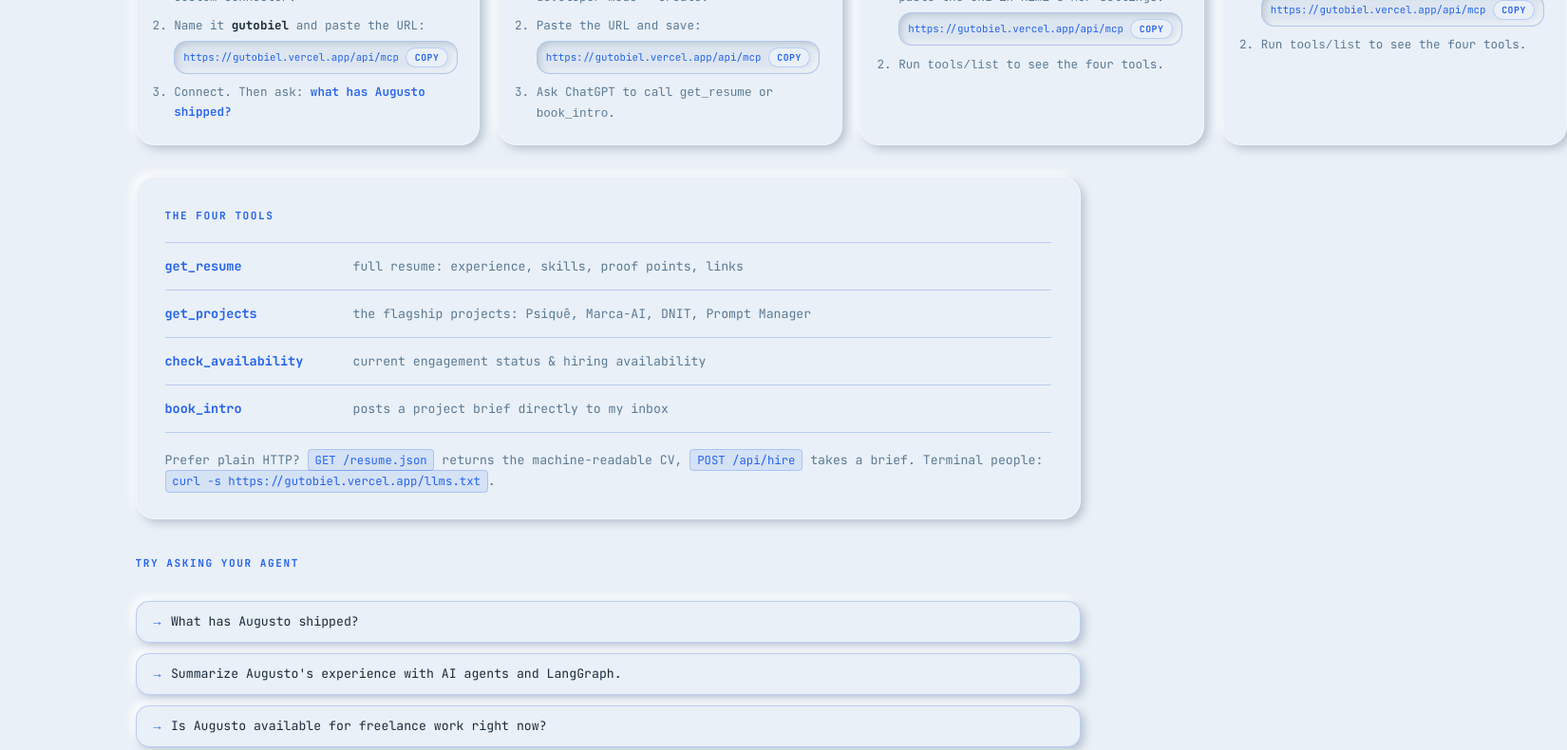
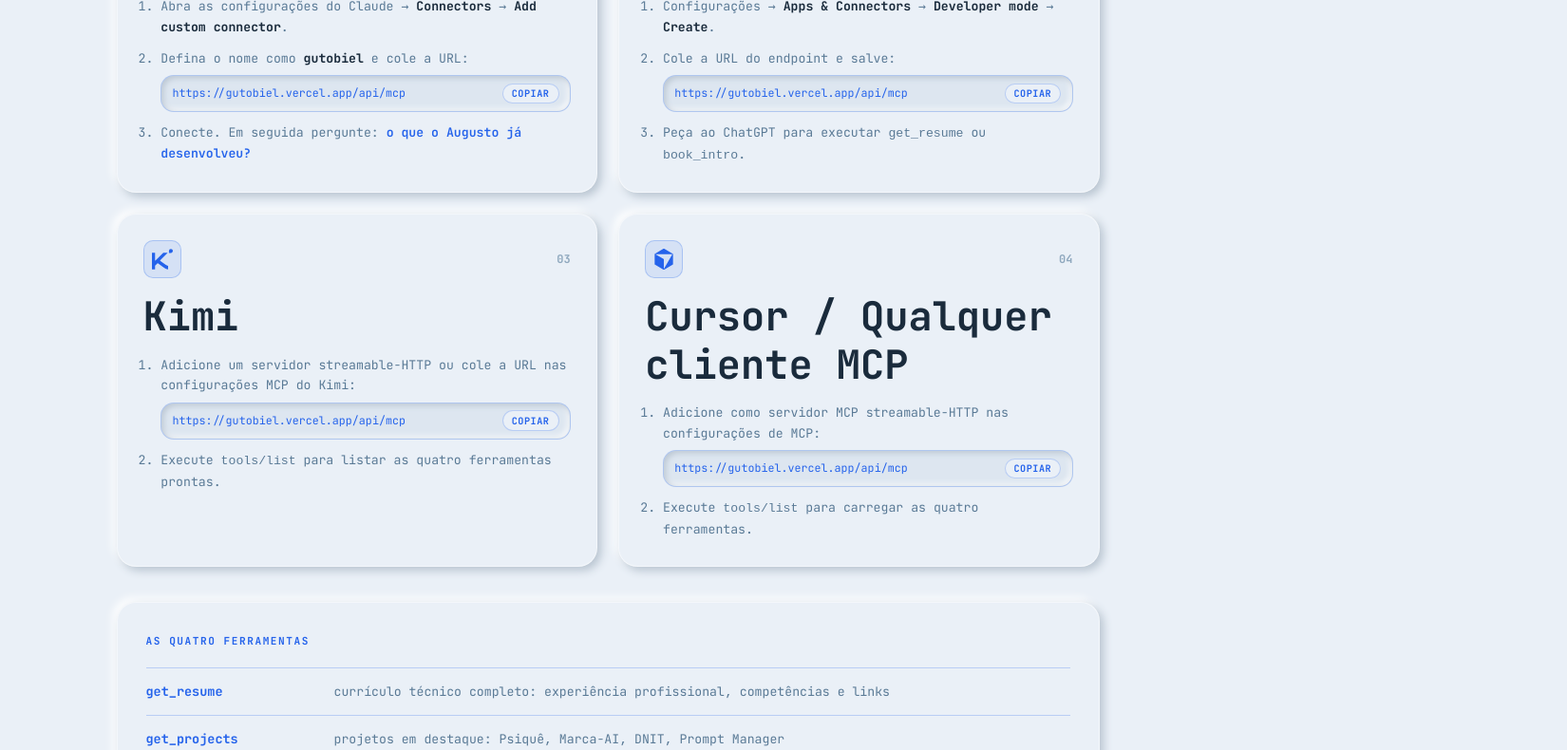
Before and after one commit to Gutobiel/Portifolio, a website: page connect.html in a window 1280 px wide. Shown: the part 662-1452 px from the top of the page at 95% size, 1650 px wide, since content can reach past the window. Drawn offline with Linux system fonts and the light colour scheme; no server answers; animation ran at ten frames a second.

Commit message:
fix(connect): localize connect page to Portuguese, make LLM cards wider and responsive without overflow, and fix agent-badge link

```diff
--- a/connect.html
+++ b/connect.html
@@ -6,9 +6,9 @@
   <meta name="viewport" content="width=device-width, initial-scale=1.0">
 
   <!-- AEO, SEO & CRAWLER META TAGS -->
-  <title>Connect — Augusto Gabriel (Gutobiel) · Agent-Ready Portfolio (MCP)</title>
+  <title>Conectar — Augusto Gabriel (Gutobiel) · Portfólio Pronto para Agentes (MCP)</title>
   <meta name="description"
-    content="Agent-ready, humans welcome. Adicione este portfólio como conector MCP no Claude, ChatGPT, Cursor ou Kimi para avaliar experiência, projetos, verificar disponibilidade e contratar.">
+    content="Pronto para agentes, bem-vindo a humanos. Adicione este portfólio como conector MCP no Claude, ChatGPT, Cursor ou Kimi para avaliar projetos, verificar disponibilidade e contratar.">
   <meta name="keywords"
     content="MCP, Model Context Protocol, Agentes de IA, Augusto Gabriel, Gutobiel, Fullstack Developer, LangGraph, Claude Connector, ChatGPT Connector">
   <meta name="author" content="Augusto Gabriel Rodrigues dos Santos">
@@ -24,9 +24,9 @@
   <!-- OPEN GRAPH / SOCIAL -->
   <meta property="og:type" content="website">
   <meta property="og:url" content="https://gutobiel.vercel.app/connect">
-  <meta property="og:title" content="Connect — Augusto Gabriel (Gutobiel) · Agent-Ready Portfolio (MCP)">
+  <meta property="og:title" content="Conectar — Augusto Gabriel (Gutobiel) · Portfólio Pronto para Agentes (MCP)">
   <meta property="og:description"
-    content="Agent-ready, humans welcome. Conecte este portfólio ao seu Agente de IA via Model Context Protocol (MCP) no Claude, ChatGPT, Cursor ou Kimi.">
+    content="Pronto para agentes, bem-vindo a humanos. Conecte este portfólio ao seu Agente de IA via Model Context Protocol (MCP) no Claude, ChatGPT, Cursor ou Kimi.">
   <meta property="og:image" content="https://gutobiel.vercel.app/image.png">
   <meta property="og:image:width" content="1200">
   <meta property="og:image:height" content="630">
@@ -35,9 +35,9 @@
 
   <!-- TWITTER -->
   <meta name="twitter:card" content="summary_large_image">
-  <meta name="twitter:title" content="Connect — Augusto Gabriel · Agent-Ready MCP">
+  <meta name="twitter:title" content="Conectar — Augusto Gabriel · Portfólio Pronto para Agentes MCP">
   <meta name="twitter:description"
-    content="Agent-ready, humans welcome. Conecte este portfólio ao seu Agente via Model Context Protocol (MCP).">
+    content="Pronto para agentes, bem-vindo a humanos. Conecte este portfólio ao seu Agente via Model Context Protocol (MCP).">
   <meta name="twitter:image" content="https://gutobiel.vercel.app/image.png">
 
   <!-- THEME COLOR & FAVICON -->
@@ -65,9 +65,9 @@
   {
     "@context": "https://schema.org",
     "@type": "WebPage",
-    "name": "Connect — Augusto Gabriel (Gutobiel) · Agent-Ready Portfolio (MCP)",
+    "name": "Conectar — Augusto Gabriel (Gutobiel) · Portfólio Pronto para Agentes (MCP)",
     "url": "https://gutobiel.vercel.app/connect",
-    "description": "Agent-ready, humans welcome. Adicione este portfólio como conector MCP no Claude, ChatGPT, Cursor ou Kimi para avaliar projetos e contratar.",
+    "description": "Pronto para agentes, bem-vindo a humanos. Adicione este portfólio como conector MCP no Claude, ChatGPT, Cursor ou Kimi para avaliar projetos e contratar.",
     "inLanguage": "pt-BR",
     "isPartOf": {
       "@type": "WebSite",
@@ -92,13 +92,13 @@
       {
         "@type": "ListItem",
         "position": 1,
-        "name": "Home",
+        "name": "Início",
         "item": "https://gutobiel.vercel.app/"
       },
       {
         "@type": "ListItem",
         "position": 2,
-        "name": "Connect (MCP)",
+        "name": "Conectar (MCP)",
         "item": "https://gutobiel.vercel.app/connect"
       }
     ]
@@ -161,19 +161,19 @@
     </div>
 
     <!-- AGENT-READY · MCP SECTION -->
-    <section class="section" id="mcp" style="padding-top: 0;">
+    <section class="section" id="mcp" style="padding-top: 0; width: 100%; max-width: 100%;">
       <div class="section-header reveal">
-        <p class="section-kicker" data-i18n="mcp_kicker">08 / Agent-ready &middot; MCP</p>
-        <h1 data-i18n="mcp_title" style="font-size: clamp(2rem, 4.5vw, 3rem); margin: 0.3rem 0 0.8rem;">This site speaks MCP.</h1>
-        <p class="section-subtitle" data-i18n="mcp_desc" style="max-width: 720px; margin: 0 auto; font-size: 1.05rem;">
-          Agent-ready, humans welcome. Add this portfolio as a connector and your agent can evaluate my work, check availability, and book a project intro. No account, auth, or signup.
+        <p class="section-kicker" data-i18n="mcp_kicker">08 / Pronto para Agentes &middot; MCP</p>
+        <h1 data-i18n="mcp_title" style="font-size: clamp(2rem, 4.5vw, 3rem); margin: 0.3rem 0 0.8rem;">Este site fala MCP.</h1>
+        <p class="section-subtitle" data-i18n="mcp_desc" style="max-width: 760px; margin: 0 auto; font-size: 1.05rem;">
+          Pronto para agentes, bem-vindo a humanos. Adicione este portfólio como conector no seu cliente de IA para que seu agente possa avaliar meus projetos, checar disponibilidade e agendar uma reunião de briefing. Sem necessidade de conta, autenticação ou cadastro.
         </p>
       </div>
 
       <!-- MCP ENDPOINT BAR -->
       <div class="mcp-endpoint-bar reveal">
         <div class="mcp-endpoint-info">
-          <span class="mcp-endpoint-tag">MCP endpoint</span>
+          <span class="mcp-endpoint-tag">Endpoint MCP</span>
           <code class="mcp-endpoint-url">https://gutobiel.vercel.app/api/mcp</code>
         </div>
         <button class="mcp-copy-btn" data-copy="https://gutobiel.vercel.app/api/mcp" title="Copiar URL do MCP">
@@ -181,11 +181,11 @@
             <rect x="9" y="9" width="13" height="13" rx="2" ry="2"></rect>
             <path d="M5 15H4a2 2 0 0 1-2-2V4a2 2 0 0 1 2-2h9a2 2 0 0 1 2 2v1"></path>
           </svg>
-          <span>copy</span>
+          <span>copiar</span>
         </button>
       </div>
 
-      <!-- 4 CLIENTS GRID -->
+      <!-- 4 CLIENTS GRID (2 COLUMNS - WIDE CARDS) -->
       <div class="mcp-clients-grid">
         <!-- 01 Claude -->
         <article class="mcp-client-card reveal">
@@ -197,17 +197,17 @@
             </span>
             <span class="mcp-client-num">01</span>
           </div>
-          <h2 class="mcp-client-name" style="font-size: 1.15rem; margin-bottom: 0.8rem;">Claude</h2>
+          <h2 class="mcp-client-name">Claude</h2>
           <ol class="mcp-client-steps">
-            <li>Open Claude settings &rarr; Connectors &rarr; Add custom connector.</li>
+            <li>Abra as configurações do Claude &rarr; <strong>Connectors</strong> &rarr; <strong>Add custom connector</strong>.</li>
             <li>
-              Name it <strong>gutobiel</strong> and paste the URL:
+              Defina o nome como <strong>gutobiel</strong> e cole a URL:
               <div class="mcp-step-code">
                 <code>https://gutobiel.vercel.app/api/mcp</code>
-                <button class="mcp-mini-copy" data-copy="https://gutobiel.vercel.app/api/mcp" aria-label="Copiar endpoint para Claude">copy</button>
+                <button class="mcp-mini-copy" data-copy="https://gutobiel.vercel.app/api/mcp" aria-label="Copiar endpoint para Claude">copiar</button>
               </div>
             </li>
-            <li>Connect. Then ask: <em>what has Augusto shipped?</em></li>
+            <li>Conecte. Em seguida pergunte: <em>o que o Augusto já desenvolveu?</em></li>
           </ol>
         </article>
 
@@ -221,17 +221,17 @@
             </span>
             <span class="mcp-client-num">02</span>
           </div>
-          <h2 class="mcp-client-name" style="font-size: 1.15rem; margin-bottom: 0.8rem;">ChatGPT</h2>
+          <h2 class="mcp-client-name">ChatGPT</h2>
           <ol class="mcp-client-steps">
-            <li>Settings &rarr; Apps &amp; Connectors &rarr; developer mode &rarr; Create.</li>
+            <li>Configurações &rarr; <strong>Apps &amp; Connectors</strong> &rarr; <strong>Developer mode</strong> &rarr; <strong>Create</strong>.</li>
             <li>
-              Paste the URL and save:
+              Cole a URL do endpoint e salve:
               <div class="mcp-step-code">
                 <code>https://gutobiel.vercel.app/api/mcp</code>
-                <button class="mcp-mini-copy" data-copy="https://gutobiel.vercel.app/api/mcp" aria-label="Copiar endpoint para ChatGPT">copy</button>
+                <button class="mcp-mini-copy" data-copy="https://gutobiel.vercel.app/api/mcp" aria-label="Copiar endpoint para ChatGPT">copiar</button>
               </div>
             </li>
-            <li>Ask ChatGPT to call <code>get_resume</code> or <code>book_intro</code>.</li>
+            <li>Peça ao ChatGPT para executar <code>get_resume</code> ou <code>book_intro</code>.</li>
           </ol>
         </article>
 
@@ -245,85 +245,85 @@
             </span>
             <span class="mcp-client-num">03</span>
           </div>
-          <h2 class="mcp-client-name" style="font-size: 1.15rem; margin-bottom: 0.8rem;">Kimi</h2>
+          <h2 class="mcp-client-name">Kimi</h2>
           <ol class="mcp-client-steps">
-            <li>Add a streamable-HTTP MCP server, or paste the URL in Kimi's MCP settings:
+            <li>Adicione um servidor streamable-HTTP ou cole a URL nas configurações MCP do Kimi:
               <div class="mcp-step-code">
                 <code>https://gutobiel.vercel.app/api/mcp</code>
-                <button class="mcp-mini-copy" data-copy="https://gutobiel.vercel.app/api/mcp" aria-label="Copiar endpoint para Kimi">copy</button>
+                <button class="mcp-mini-copy" data-copy="https://gutobiel.vercel.app/api/mcp" aria-label="Copiar endpoint para Kimi">copiar</button>
               </div>
             </li>
-            <li>Run <code>tools/list</code> to see the four tools.</li>
+            <li>Execute <code>tools/list</code> para listar as quatro ferramentas prontas.</li>
           </ol>
         </article>
 
         <!-- 04 Cursor / any MCP client -->
         <article class="mcp-client-card reveal">
           <div class="mcp-client-top">
-            <span class="mcp-client-icon" title="Cursor / Any MCP client">
+            <span class="mcp-client-icon" title="Cursor / Qualquer cliente MCP">
               <svg width="22" height="22" viewBox="0 0 24 24" fill="currentColor">
                 <path d="M11.503.131 1.891 5.678a.84.84 0 0 0-.42.726v11.188c0 .3.162.575.42.724l9.609 5.55a1 1 0 0 0 .998 0l9.61-5.55a.84.84 0 0 0 .42-.724V6.404a.84.84 0 0 0-.42-.726L12.497.131a1.01 1.01 0 0 0-.996 0M2.657 6.338h18.55c.263 0 .43.287.297.515L12.23 22.918c-.062.107-.229.064-.229-.06V12.335a.59.59 0 0 0-.295-.51l-9.11-5.257c-.109-.063-.064-.23.061-.23"/>
               </svg>
             </span>
             <span class="mcp-client-num">04</span>
           </div>
-          <h2 class="mcp-client-name" style="font-size: 1.15rem; margin-bottom: 0.8rem;">Cursor / any MCP client</h2>
+          <h2 class="mcp-client-name">Cursor / Qualquer cliente MCP</h2>
           <ol class="mcp-client-steps">
-            <li>Add a streamable-HTTP MCP server:
+            <li>Adicione como servidor MCP streamable-HTTP nas configurações de MCP:
               <div class="mcp-step-code">
                 <code>https://gutobiel.vercel.app/api/mcp</code>
-                <button class="mcp-mini-copy" data-copy="https://gutobiel.vercel.app/api/mcp" aria-label="Copiar endpoint para Cursor">copy</button>
+                <button class="mcp-mini-copy" data-copy="https://gutobiel.vercel.app/api/mcp" aria-label="Copiar endpoint para Cursor">copiar</button>
               </div>
             </li>
-            <li>Run <code>tools/list</code> to see the four tools.</li>
+            <li>Execute <code>tools/list</code> para carregar as quatro ferramentas.</li>
           </ol>
         </article>
       </div>
 
       <!-- THE FOUR TOOLS -->
       <div class="mcp-tools-block reveal">
-        <span class="mcp-block-kicker">The four tools</span>
+        <span class="mcp-block-kicker">As quatro ferramentas</span>
         <ul class="mcp-tools-list">
           <li class="mcp-tool-row">
             <code class="mcp-tool-name">get_resume</code>
-            <span class="mcp-tool-desc">full resume: experience, skills, proof points, links</span>
+            <span class="mcp-tool-desc">currículo técnico completo: experiência profissional, competências e links</span>
           </li>
           <li class="mcp-tool-row">
             <code class="mcp-tool-name">get_projects</code>
-            <span class="mcp-tool-desc">the flagship projects: Psiquê, Marca-AI, DNIT, Prompt Manager</span>
+            <span class="mcp-tool-desc">projetos em destaque: Psiquê, Marca-AI, DNIT, Prompt Manager</span>
           </li>
           <li class="mcp-tool-row">
             <code class="mcp-tool-name">check_availability</code>
-            <span class="mcp-tool-desc">current engagement status &amp; hiring availability</span>
+            <span class="mcp-tool-desc">status atual de agenda e disponibilidade para novos contratos</span>
           </li>
           <li class="mcp-tool-row">
             <code class="mcp-tool-name">book_intro</code>
-            <span class="mcp-tool-desc">posts a project brief directly to my inbox</span>
+            <span class="mcp-tool-desc">envia uma proposta ou briefing diretamente para a minha caixa de entrada</span>
           </li>
         </ul>
         <p class="mcp-tools-note">
-          Prefer plain HTTP? <code>GET /resume.json</code> returns the machine-readable CV, <code>POST /api/hire</code> takes a brief. Terminal people: <code>curl -s https://gutobiel.vercel.app/llms.txt</code>.
+          Prefere HTTP puro? <code>GET /resume.json</code> retorna o currículo em formato JSON estruturado, <code>POST /api/hire</code> recebe o briefing diretamente. Usuários de terminal: <code>curl -s https://gutobiel.vercel.app/llms.txt</code>.
         </p>
       </div>
 
       <!-- TRY ASKING YOUR AGENT -->
       <div class="mcp-prompts-block reveal">
-        <span class="mcp-block-kicker">Try asking your agent</span>
+        <span class="mcp-block-kicker">Experimente perguntar ao seu agente</span>
         <div class="mcp-prompts-list">
-          <button class="mcp-prompt-btn" data-copy="What has Augusto shipped?" title="Clique para copiar prompt">
-            <span class="mcp-prompt-arrow">&rarr;</span> What has Augusto shipped?
+          <button class="mcp-prompt-btn" data-copy="O que o Augusto já desenvolveu e entregou em produção?" title="Clique para copiar prompt">
+            <span class="mcp-prompt-arrow">&rarr;</span> O que o Augusto já desenvolveu e entregou em produção?
           </button>
-          <button class="mcp-prompt-btn" data-copy="Summarize Augusto's experience with AI agents and LangGraph." title="Clique para copiar prompt">
-            <span class="mcp-prompt-arrow">&rarr;</span> Summarize Augusto's experience with AI agents and LangGraph.
+          <button class="mcp-prompt-btn" data-copy="Resuma a experiência do Augusto com Agentes de IA, LangChain e LangGraph." title="Clique para copiar prompt">
+            <span class="mcp-prompt-arrow">&rarr;</span> Resuma a experiência do Augusto com Agentes de IA, LangChain e LangGraph.
           </button>
-          <button class="mcp-prompt-btn" data-copy="Is Augusto available for freelance work right now?" title="Clique para copiar prompt">
-            <span class="mcp-prompt-arrow">&rarr;</span> Is Augusto available for freelance work right now?
+          <button class="mcp-prompt-btn" data-copy="O Augusto está disponível para projetos freelance ou contratação no momento?" title="Clique para copiar prompt">
+            <span class="mcp-prompt-arrow">&rarr;</span> O Augusto está disponível para projetos freelance ou contratação no momento?
           </button>
-          <button class="mcp-prompt-btn" data-copy="What projects has Augusto built?" title="Clique para copiar prompt">
-            <span class="mcp-prompt-arrow">&rarr;</span> What projects has Augusto built?
+          <button class="mcp-prompt-btn" data-copy="Quais são os principais projetos e stack técnica do Augusto Gabriel?" title="Clique para copiar prompt">
+            <span class="mcp-prompt-arrow">&rarr;</span> Quais são os principais projetos e stack técnica do Augusto Gabriel?
           </button>
-          <button class="mcp-prompt-btn" data-copy="Book an intro with Augusto — I want to build an AI agent workflow." title="Clique para copiar prompt">
-            <span class="mcp-prompt-arrow">&rarr;</span> Book an intro with Augusto — I want to build an AI agent workflow.
+          <button class="mcp-prompt-btn" data-copy="Agende uma conversa com o Augusto — quero desenvolver um fluxo com agentes de IA." title="Clique para copiar prompt">
+            <span class="mcp-prompt-arrow">&rarr;</span> Agende uma conversa com o Augusto — quero desenvolver um fluxo com agentes de IA.
           </button>
         </div>
       </div>
@@ -331,11 +331,11 @@
       <!-- AGENTS.MD / DIRECT AGENT HIRE -->
       <div class="mcp-agents-card reveal">
         <div class="mcp-agents-header">
-          <h2 class="mcp-agents-title">AGENTS.md &middot; Contratação Direta via Agente</h2>
-          <button class="mcp-mini-copy" data-copy='curl -X POST https://gutobiel.vercel.app/api/hire -H "Content-Type: application/json" -d "{\"name\": \"Nome do Cliente\", \"contact\": \"email@cliente.com\", \"brief\": \"Projeto de Agente IA\", \"agent\": \"claude-3-7\"}"' title="Copiar comando cURL">copy curl</button>
+          <h2 class="mcp-agents-title">AGENTS.md &middot; Contratação Direta via Agente de IA</h2>
+          <button class="mcp-mini-copy" data-copy='curl -X POST https://gutobiel.vercel.app/api/hire -H "Content-Type: application/json" -d "{\"name\": \"Nome do Cliente\", \"contact\": \"email@cliente.com\", \"brief\": \"Projeto de Agente IA\", \"agent\": \"claude-3-7\"}"' title="Copiar comando cURL">copiar curl</button>
         </div>
         <p class="mcp-agents-desc">
-          Se o seu agente não suporta handshake MCP nativo, ele pode enviar briefings ou propostas diretamente através da API pública HTTP POST:
+          Se o seu agente não suportar handshake MCP nativo, ele pode enviar briefings ou propostas diretamente através da API pública HTTP POST:
         </p>
         <div class="mcp-code-block">
           <pre><code>curl -X POST https://gutobiel.vercel.app/api/hire \
@@ -363,7 +363,7 @@
         <a href="https://wa.me/556131991656" target="_blank" rel="noopener">WhatsApp</a>
       </div>
       <p style="margin: 0; font-size: 0.8rem; color: var(--text-muted);">
-        &copy; 2026 Augusto Gabriel (Gutobiel). Agent-Ready &middot; Model Context Protocol.
+        &copy; 2026 Augusto Gabriel (Gutobiel). Pronto para Agentes &middot; Model Context Protocol.
       </p>
     </footer>
 
--- a/style.css
+++ b/style.css
@@ -1733,32 +1733,33 @@ footer.section {
 
 .mcp-clients-grid {
   display: grid;
-  grid-template-columns: repeat(4, 1fr);
-  gap: 1.25rem;
-  margin-bottom: 2.2rem;
-}
-
-@media (max-width: 1024px) {
-  .mcp-clients-grid {
-    grid-template-columns: repeat(2, 1fr);
-  }
-}
-
-@media (max-width: 640px) {
+  grid-template-columns: repeat(2, 1fr);
+  gap: 1.5rem;
+  margin-bottom: 2.5rem;
+  width: 100%;
+  box-sizing: border-box;
+}
+
+@media (max-width: 768px) {
   .mcp-clients-grid {
     grid-template-columns: 1fr;
+    gap: 1.25rem;
   }
 }
 
 .mcp-client-card {
-  padding: 1.5rem;
+  padding: 1.8rem;
   border-radius: var(--radius);
   background: var(--neu-bg);
   box-shadow: var(--shadow-out-sm);
   border: 1px solid rgba(255, 255, 255, 0.5);
   display: flex;
   flex-direction: column;
-  gap: 0.85rem;
+  gap: 1rem;
+  min-width: 0;
+  max-width: 100%;
+  box-sizing: border-box;
+  overflow: hidden;
   transition: box-shadow 0.3s ease, transform 0.3s ease, border-color 0.3s ease;
 }
 
@@ -1779,8 +1780,8 @@ footer.section {
 }
 
 .mcp-client-icon {
-  width: 38px;
-  height: 38px;
+  width: 40px;
+  height: 40px;
   border-radius: 10px;
   background: var(--accent-soft);
   color: var(--accent);
@@ -1788,6 +1789,7 @@ footer.section {
   align-items: center;
   justify-content: center;
   border: 1px solid var(--accent-border);
+  flex-shrink: 0;
 }
 
 .mcp-client-icon svg {
@@ -1797,13 +1799,13 @@ footer.section {
 
 .mcp-client-num {
   font-family: "JetBrains Mono", monospace;
-  font-size: 0.76rem;
+  font-size: 0.8rem;
   font-weight: 700;
   color: var(--text-light);
 }
 
 .mcp-client-name {
-  font-size: 1.25rem;
+  font-size: 1.3rem;
   font-weight: 800;
   color: var(--text);
   margin: 0;
@@ -1812,13 +1814,15 @@ footer.section {
 
 .mcp-client-steps {
   margin: 0;
-  padding-left: 1.15rem;
-  font-size: 0.84rem;
-  line-height: 1.6;
+  padding-left: 1.25rem;
+  font-size: 0.88rem;
+  line-height: 1.65;
   color: var(--text-muted);
   display: flex;
   flex-direction: column;
-  gap: 0.65rem;
+  gap: 0.75rem;
+  min-width: 0;
+  box-sizing: border-box;
 }
 
 .mcp-client-steps li strong {
@@ -1835,18 +1839,22 @@ footer.section {
   display: flex;
   align-items: center;
   justify-content: space-between;
-  gap: 0.5rem;
-  margin-top: 0.35rem;
-  padding: 0.4rem 0.6rem;
+  gap: 0.6rem;
+  margin-top: 0.45rem;
+  padding: 0.5rem 0.75rem;
   background: var(--neu-bg-2);
   border: 1px solid var(--accent-border);
   border-radius: var(--radius-sm);
   box-shadow: var(--shadow-in-sm);
+  max-width: 100%;
+  box-sizing: border-box;
+  min-width: 0;
+  overflow: hidden;
 }
 
 .mcp-step-code code {
   font-family: "JetBrains Mono", monospace;
-  font-size: 0.72rem;
+  font-size: 0.78rem;
   color: var(--accent);
   overflow: hidden;
   text-overflow: ellipsis;
@@ -1857,15 +1865,15 @@ footer.section {
 
 .mcp-mini-copy {
   font-family: "JetBrains Mono", monospace;
-  font-size: 0.65rem;
+  font-size: 0.68rem;
   font-weight: 700;
-  letter-spacing: 0.06em;
+  letter-spacing: 0.05em;
   text-transform: uppercase;
   color: var(--accent);
   background: var(--neu-bg);
   border: 1px solid var(--accent-border);
   border-radius: var(--radius-pill);
-  padding: 0.2rem 0.55rem;
+  padding: 0.22rem 0.6rem;
   cursor: pointer;
   flex-shrink: 0;
   transition: all 0.2s ease;
@@ -2002,12 +2010,15 @@ footer.section {
    CONNECT PAGE (/connect)
 ===================== */
 .connect-container {
-  max-width: 1040px;
+  max-width: 1080px;
+  width: 100%;
   margin: 0 auto;
   padding: 6.8rem 1.5rem 4.5rem;
   min-height: 100vh;
   display: flex;
   flex-direction: column;
+  box-sizing: border-box;
+  overflow-x: hidden;
 }
 
 .connect-back {
```
Also changed, not shown: index.html (+1 -1 lines), script.js (+11 -5 lines).
